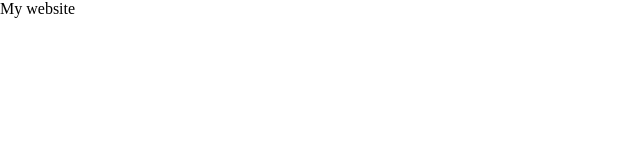
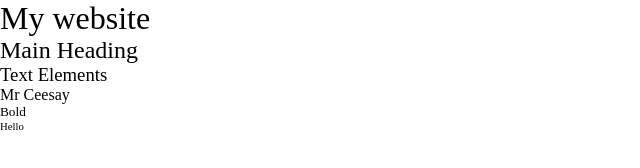
Before and after one commit to mbaaseysanneh/mbassey, a plain HTML site: page index.html in a window 1280 px wide. Shown: the whole page, without its empty margins (0-640 px from the left). Drawn offline with Linux system fonts and the light colour scheme.

Commit message:
write headings

```diff
--- a/index.html
+++ b/index.html
@@ -7,6 +7,17 @@
     <link rel="stylesheet" href="style.css">
 </head>
     <body>
-     My website
+      <h1>My website</h1>
+      <h2>Main Heading</h2>
+      <h3>Text Elements</h3>
+      <h4>Mr Ceesay</h4>
+      <h5>Bold</h5>
+      <h6>Hello</h6>
+
+
+
+
+
+
     </body>
 </html>
```
